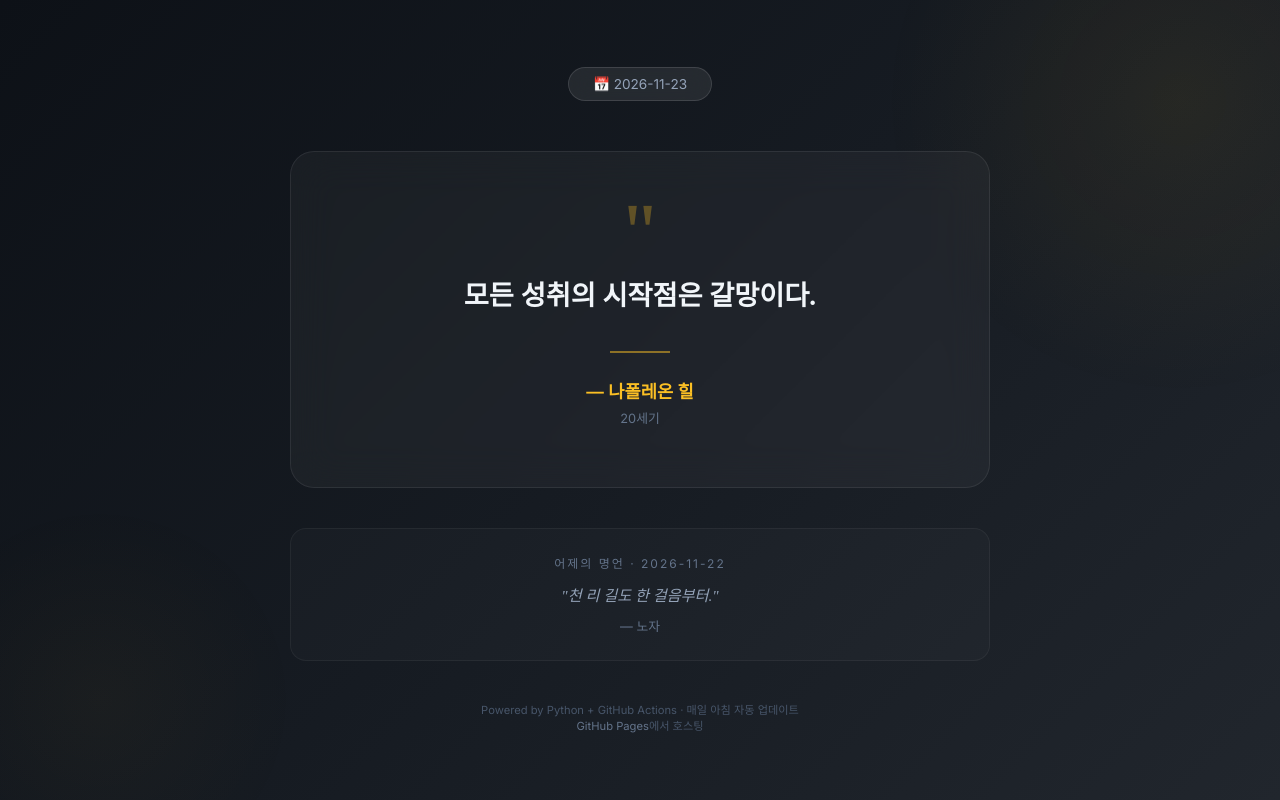
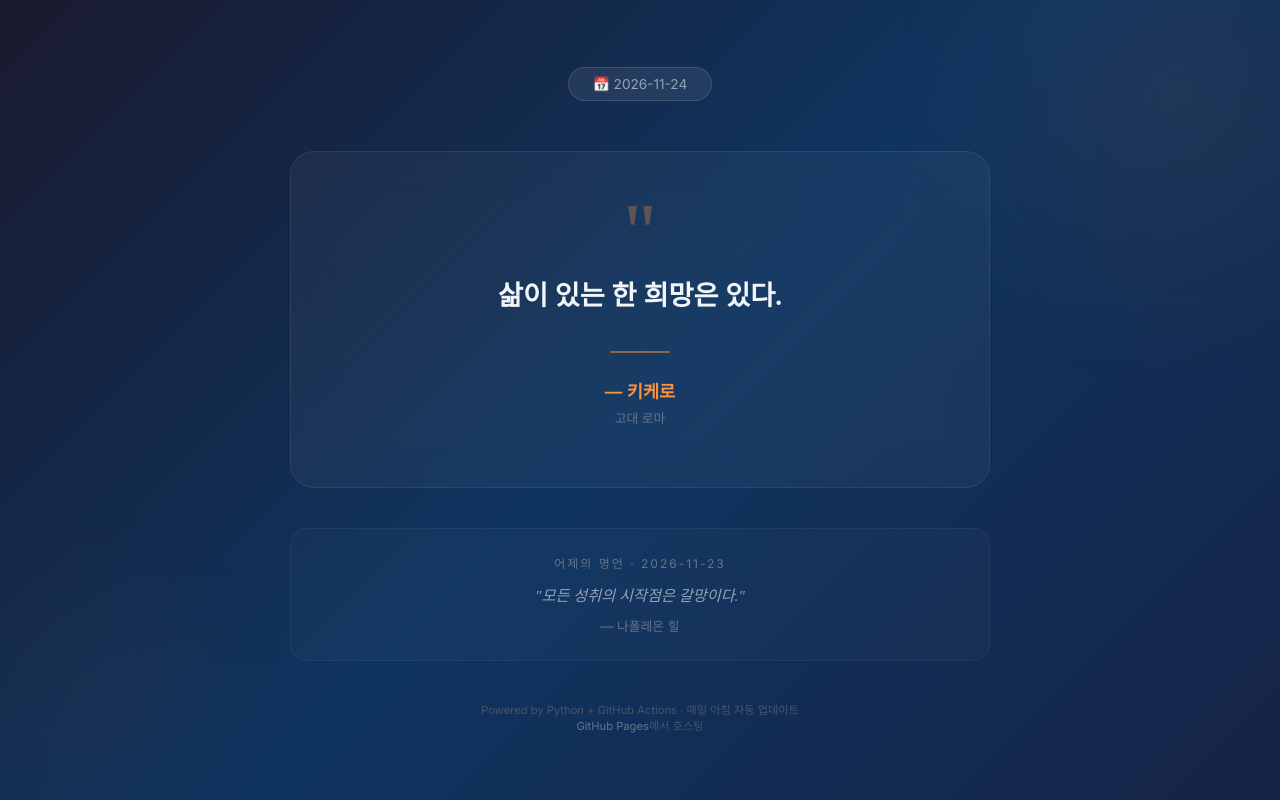
Before and after one commit to daily-indiemovie/daily-indiemovie.github.io, a plain HTML site: page index.html in a window 1280 px wide. Drawn offline with Linux system fonts and the light colour scheme.

Commit message:
Auto-update: Daily Quote

```diff
--- a/index.html
+++ b/index.html
@@ -11,7 +11,7 @@
 
         body {
             font-family: 'Inter', sans-serif;
-            background: linear-gradient(135deg, #0d1117, #161b22, #21262d);
+            background: linear-gradient(135deg, #1a1a2e, #0f3460, #162447);
             color: #e2e8f0;
             min-height: 100vh;
             display: flex;
@@ -28,7 +28,7 @@
             position: fixed;
             width: 600px;
             height: 600px;
-            background: radial-gradient(circle, #fbbf2410, transparent 70%);
+            background: radial-gradient(circle, #fb923c10, transparent 70%);
             top: -200px;
             right: -200px;
             border-radius: 50%;
@@ -39,7 +39,7 @@
             position: fixed;
             width: 400px;
             height: 400px;
-            background: radial-gradient(circle, #fbbf2408, transparent 70%);
+            background: radial-gradient(circle, #fb923c08, transparent 70%);
             bottom: -100px;
             left: -100px;
             border-radius: 50%;
@@ -92,7 +92,7 @@
 
         .quote-mark {
             font-size: 5em;
-            color: #fbbf24;
+            color: #fb923c;
             opacity: 0.3;
             font-family: Georgia, serif;
             line-height: 0.5;
@@ -113,14 +113,14 @@
         .divider {
             width: 60px;
             height: 2px;
-            background: #fbbf24;
+            background: #fb923c;
             margin: 0 auto 25px;
             opacity: 0.5;
         }
 
         .author {
             font-size: 1.1em;
-            color: #fbbf24;
+            color: #fb923c;
             font-weight: 600;
             margin-bottom: 5px;
         }
@@ -184,20 +184,20 @@
 </head>
 <body>
     <div class="container">
-        <div class="date-badge">📅 2026-11-23</div>
+        <div class="date-badge">📅 2026-11-24</div>
 
         <div class="quote-card">
             <span class="quote-mark">"</span>
-            <div class="quote-text">모든 성취의 시작점은 갈망이다.</div>
+            <div class="quote-text">삶이 있는 한 희망은 있다.</div>
             <div class="divider"></div>
-            <div class="author">— 나폴레온 힐</div>
-            <div class="era">20세기</div>
+            <div class="author">— 키케로</div>
+            <div class="era">고대 로마</div>
         </div>
 
         <div class="yesterday">
-            <div class="yesterday-label">어제의 명언 · 2026-11-22</div>
-            <div class="yesterday-quote">"천 리 길도 한 걸음부터."</div>
-            <div class="yesterday-author">— 노자</div>
+            <div class="yesterday-label">어제의 명언 · 2026-11-23</div>
+            <div class="yesterday-quote">"모든 성취의 시작점은 갈망이다."</div>
+            <div class="yesterday-author">— 나폴레온 힐</div>
         </div>
 
         <footer>
```
